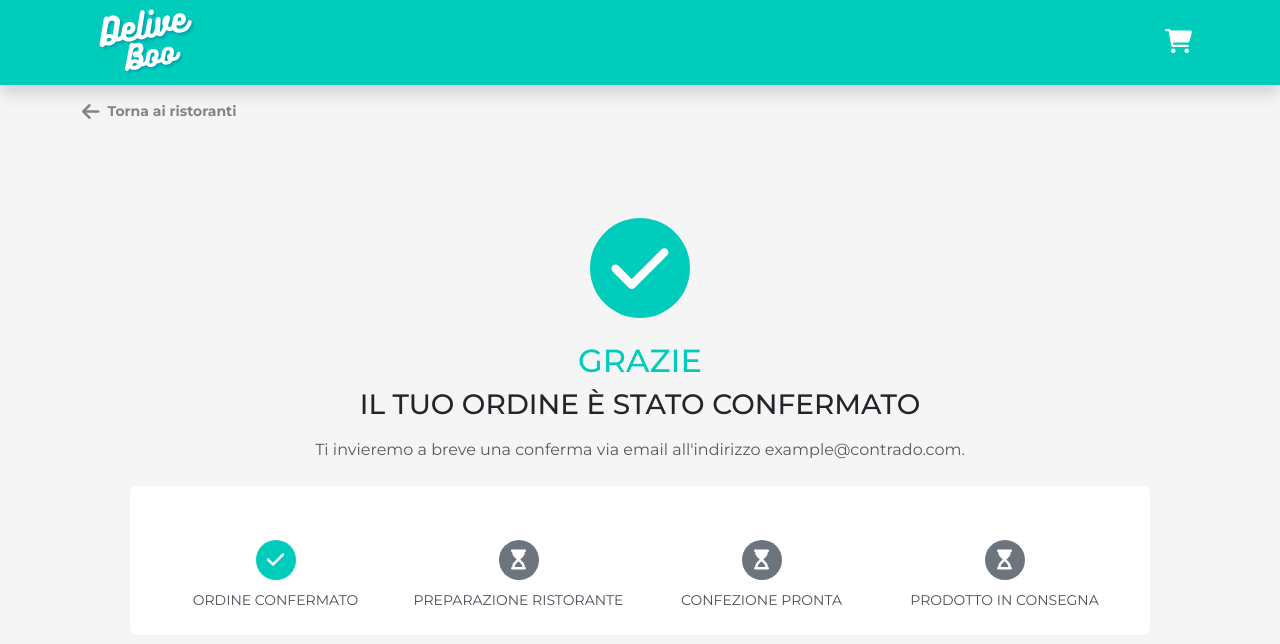
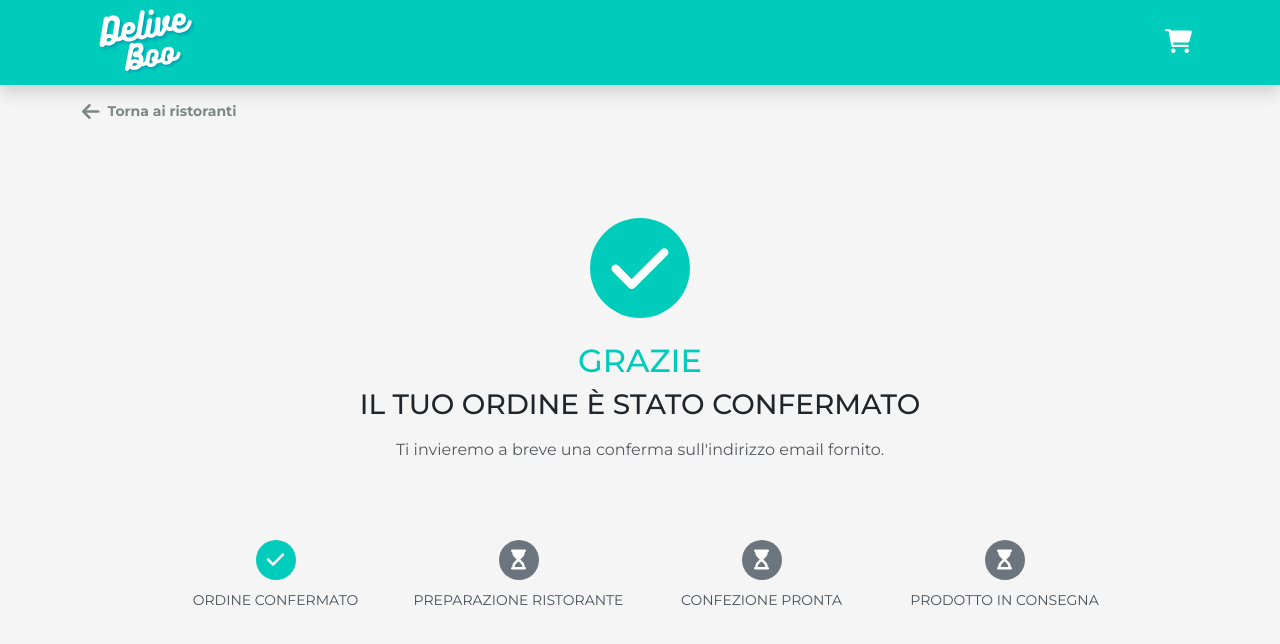
Before and after one commit to MarilisaMoio/delivebo-fo, a Vue app: page /ordersuccess in a window 1280 px wide. Shown: the top 644 px of the page. Built offline with nearby package versions, Linux system fonts and the light colour scheme.

Commit message:
chore: eliminate bg from order status

```diff
--- a/src/pages/AppOrderSuccess.vue
+++ b/src/pages/AppOrderSuccess.vue
@@ -23,10 +23,10 @@ export default {
                 </div>
                 <h2 class="mt-4 font-weight-bold text-1">GRAZIE</h2>
                 <h3 class="mb-3">IL TUO ORDINE È STATO CONFERMATO</h3>
-                <p class="text-muted">Ti invieremo a breve una conferma via email all'indirizzo example@contrado.com.</p>
+                <p class="text-muted">Ti invieremo a breve una conferma sull'indirizzo email fornito.</p>
               </div>
 
-              <div class="bg-white text-dark p-4 rounded">
+              <div class="text-dark p-4 rounded">
                 <div class="order-progress">
                   <div class="progress-step col-3 active">
                     <div class="step-icon text-white"><i class="fa-solid fa-check"></i></div>
```
